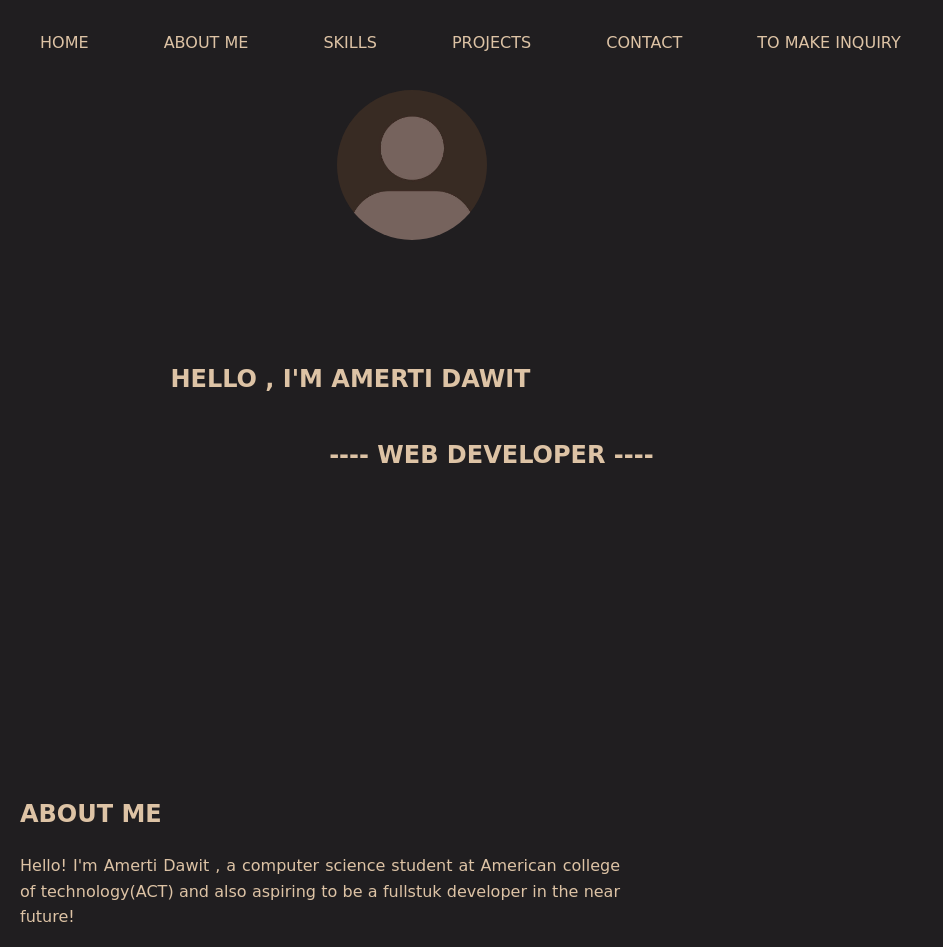
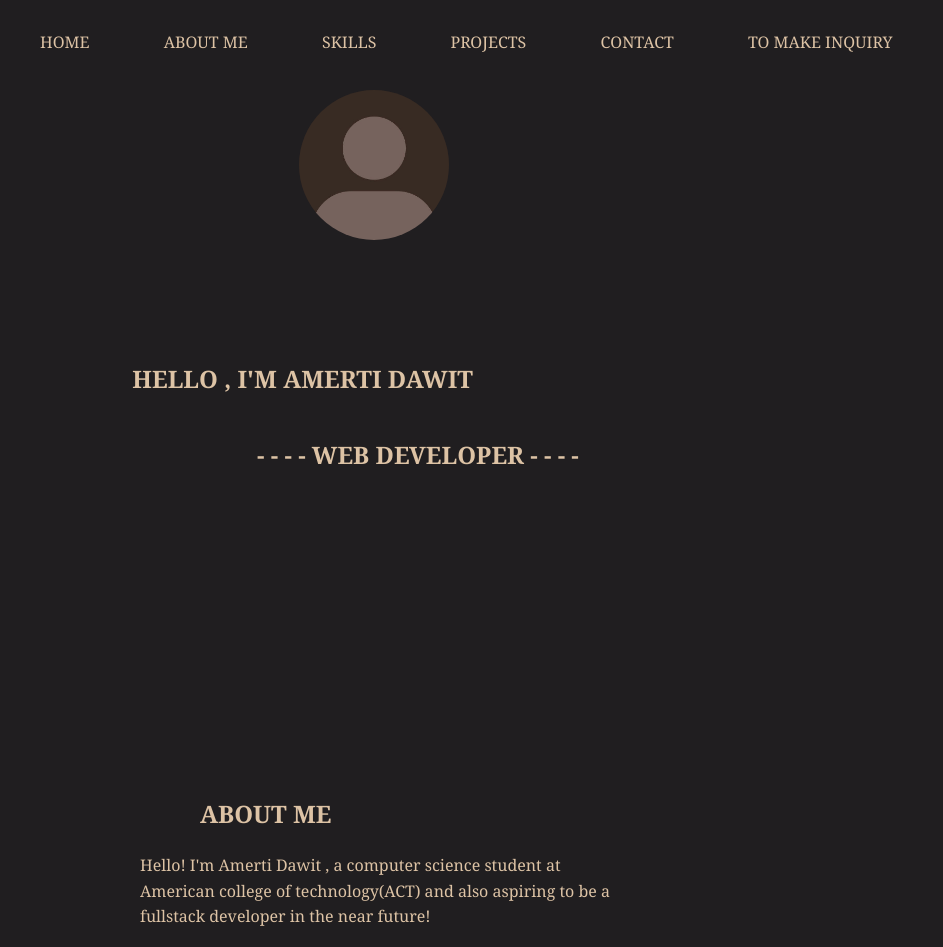
Before and after one commit to amertie/amertiportfolio.github.io, a plain HTML site: page index.html in a window 1280 px wide. Shown: the top 947 px of the page, without its empty margins (0-943 px from the left). Drawn offline with Linux system fonts and the light colour scheme; a script that the page names is missing.

Commit message:
index updated

```diff
--- a/index.html
+++ b/index.html
@@ -29,10 +29,10 @@
         <div class="about-content">
         <div class="border">
           <img src="pfp.jpg" alt="Profile Picture" class="profile-pic">
-          <pre>  <h1 style="font-family:'Brush Script MT', cursive; text-align: left;">
+          <pre>  <h1 style="font-family:Georgia, 'Times New Roman', Times, serif; text-align: left;">
                   HELLO , I'M AMERTI DAWIT
 
-                                     ---- WEB DEVELOPER ----</h1></pre>
+                                      - - - - WEB DEVELOPER - - - -</h1></pre>
 
                                     </section>                            </div>
         </div>
@@ -40,20 +40,23 @@
       <section id="aboutme">
 
         <div class="bio">
-            <h1 style="align-content: center;">ABOUT ME</h1>
+            <h1 style="align-content: center; margin-left: 30%;">ABOUT ME</h1>
             <section id="aboutme">
-            <p class="font">Hello! I'm Amerti Dawit , a computer science student at American college of technology(ACT)
-                and also aspiring to be a fullstuk developer in the near future!
+            <p class="font">Hello! I'm Amerti Dawit , a computer science student at American college of
+              technology(ACT) and also aspiring to be a fullstack developer in the near future!
                 <section id="aboutme">
-                  <p>Throughout my academic journey, I have gained solid foundations in web development and designing by using HTML , CSS, and JAVASCRIPT and also programming languages such as C++ and JavaScript.
+                  <p>Throughout my academic journey, I have gained solid foundations in web development and designing by using HTML ,
+                     CSS, and JAVASCRIPT and also programming languages such as C++ and JavaScript.
                     I enjoy working on projects that challenge me and allow me to apply my knowledge to real-world scenarios.</p>
 
-                  <p>I am a fast learner and thrive in a collaborative environment where I can contribute my skills while continuously expanding my knowledge. I believe in the power of technology to make a positive impact on people's lives, and I am eager to be part of innovative projects that drive meaningful change.</p>
+                  <p>I am a fast learner and thrive in a collaborative environment where I can contribute my skills
+                    while continuously expanding my knowledge. I believe in the power of technology to make a positive impact on people's lives,
+                    and I am eager to be part of innovative projects that drive meaningful change.</p>
           <p>If you have any exciting projects or opportunities, please feel free to reach out to me.</p>
       </section>
 <hr style="color: #DDC3A5;">
     <section id="contact">
-      <h2>Contact</h2>
+      <h2 style="margin-left:30%;">Contact</h2>
       <p>    <img src="email.jpg" alt="icon" class="icon">   amertidawit@gmail.com</p>
       <p> <img src="phone.jpg" alt="icon" class="icon">   +251923604646</p>
       <p> <img src="linkdin.jpg" alt="icon" class="icon">    Amerti Dawit</p>
--- a/potfoliostyles.css
+++ b/potfoliostyles.css
@@ -1,12 +1,14 @@
 /* Basic styles */
 body {
-    font-family: 	'Brush Script MT', cursive;
+    font-family: Georgia, 'Times New Roman', Times, serif ;
     margin: 0;
     padding: 0;
     background-color: #111;
     line-height: 1.6;
+  }
 
-  }
+
+
   .nav a {
     color: #DDC3A5;
   }
@@ -19,7 +21,7 @@ body {
   color:#DDC3A5 ;
   }
   .font {
-    font-family:'Brush Script MT', cursive;
+    font-family:Georgia, 'Times New Roman', Times, serif;
   }
   a:hover {
     background-color: #0e030f;
@@ -36,9 +38,11 @@ body {
     list-style-type: none;
     margin: 0;
     padding: 0;
+
   }
   .main {
     background-color: #201E20;
+
   }
 
   nav ul li {
@@ -54,6 +58,7 @@ body {
 
   main {
     padding: 20px;
+    align-content: center;
   }
 
   section {
@@ -117,7 +122,9 @@ body {
   .bio p {
     margin-top: 0%;
     margin-bottom: 20px;
-    text-align: justify;
+    margin-left: 20%;
+    margin-right 0;;
+    text-align:inherit;
     color: #DDC3A5;
   }
 
```
Also changed, not shown: projects.html (+2 -1 lines).
